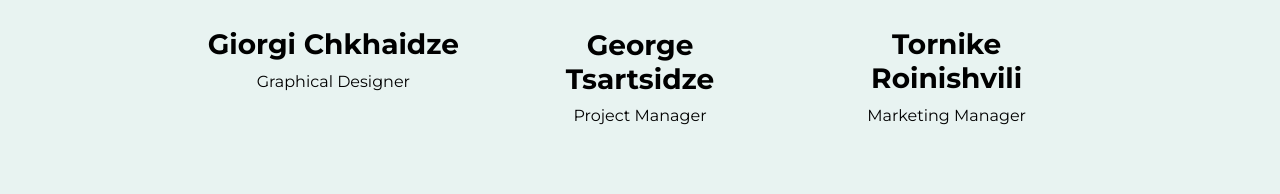
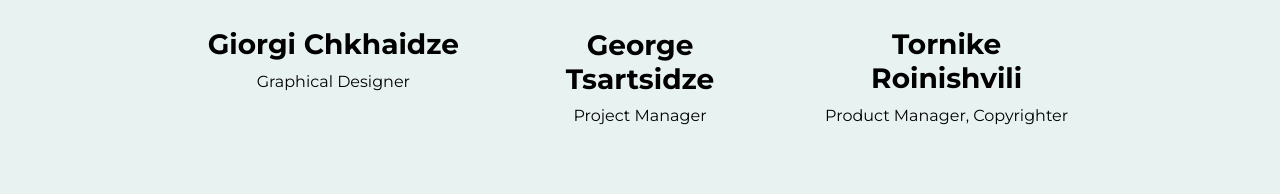
Before and after one commit to Lukito2424/Crypto-19-Web, a plain HTML site: page index.html in a window 1280 px wide. Shown: the part 2147-2341 px from the top of the page. Drawn offline with nearby package versions, Linux system fonts and the light colour scheme.

Commit message:
Update index.html

```diff
--- a/index.html
+++ b/index.html
@@ -178,7 +178,7 @@
             <div class="col-lg-4 team-box">
                 <img src="images/tornike.jpg" alt="">
                 <h3>Tornike Roinishvili</h3>
-                <p>Marketing Manager</p>
+                <p>Product Manager, Copyrighter</p>
             </div>
             <div class="col-lg-6 team-box">
                 <img class="img-team" src="images/andria.jpg" alt="">
```
